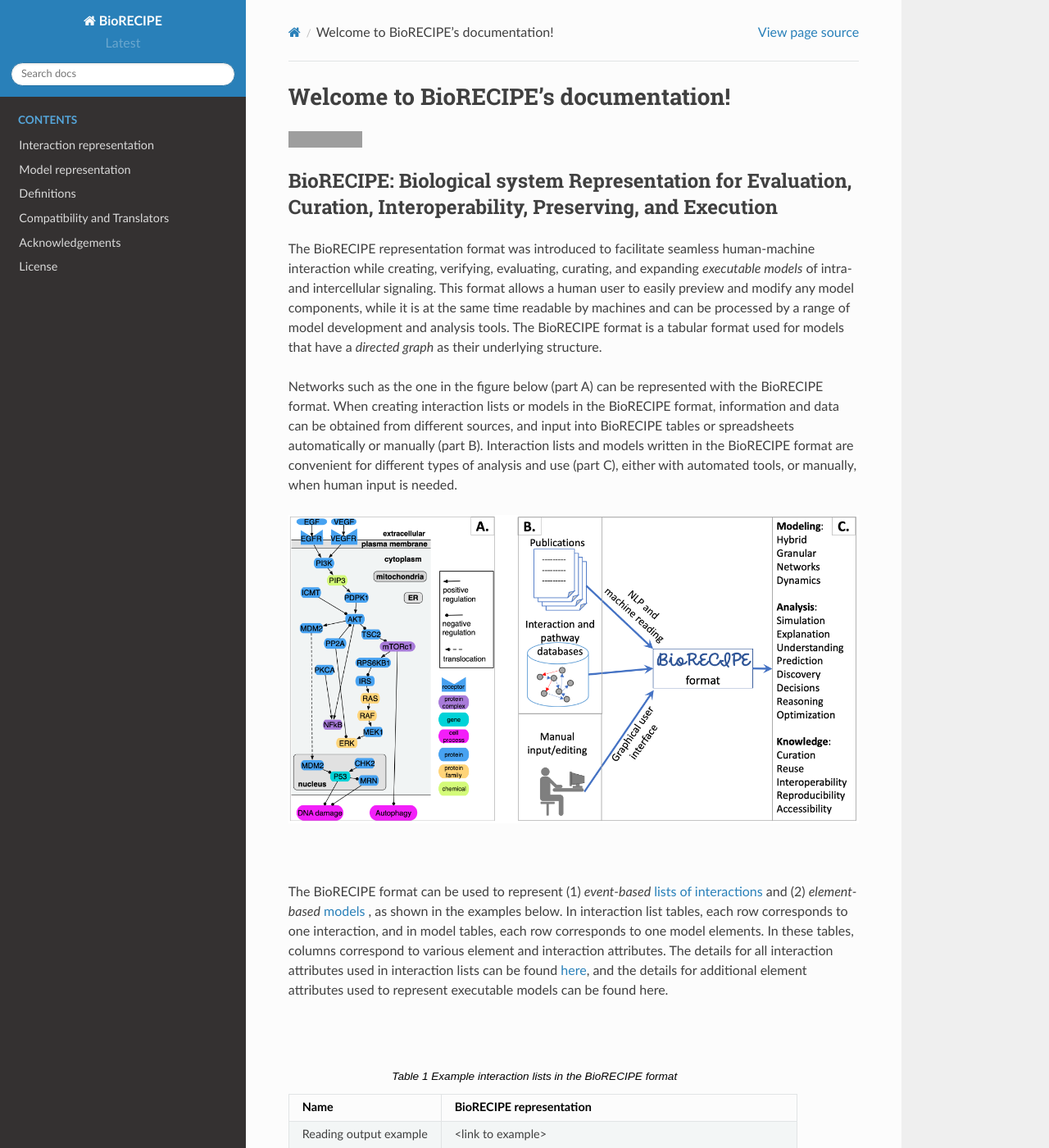
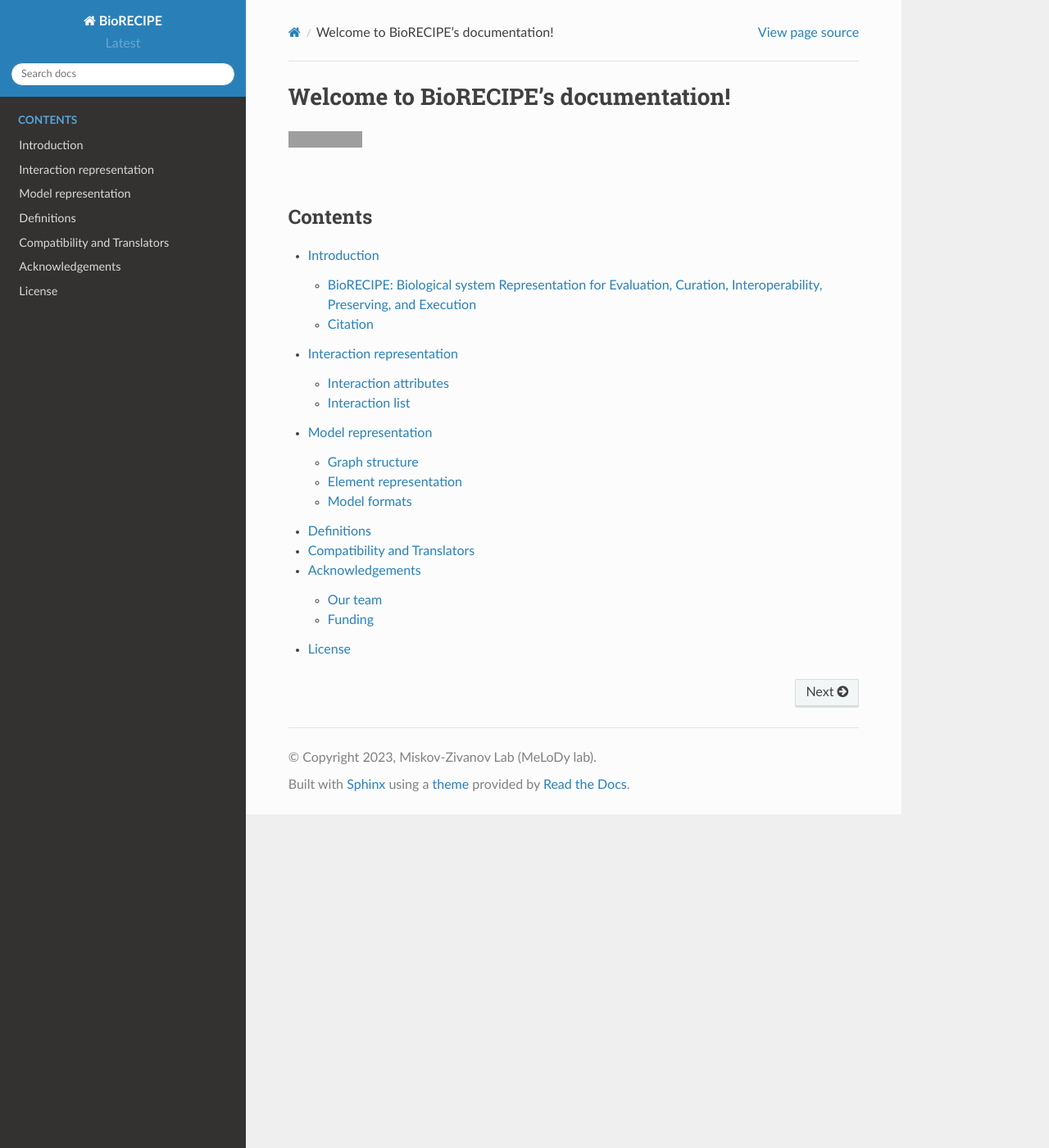
Before and after one commit to pitt-miskov-zivanov-lab/BioRECIPE, a Sphinx documentation site: the page built from docs/index.rst, in a window 1280 px wide and 1400 px high. Shown: the whole window at 82% size. Built offline with Sphinx 7.4.7 and the Read the Docs theme 2.0.0, drawn with Linux system fonts in a browser that asks for light colours; some of the changed text lies outside the part shown; grey boxes are pictures that could not be loaded.

Commit message:
Update index.rst

```diff
--- a/docs/index.rst
+++ b/docs/index.rst
@@ -4,55 +4,14 @@ Welcome to BioRECIPE's documentation!
     :target: https://melody-biorecipe.readthedocs.io/en/latest/?badge=latest
     :alt: Documentation Status
 
-BioRECIPE: Biological system Representation for Evaluation, Curation, Interoperability, Preserving, and Execution
---------------------------------------------------------------------------------------------------------
-
-The BioRECIPE representation format was introduced to facilitate seamless human-machine interaction while creating, verifying, evaluating, curating, and expanding *executable models* of intra- and intercellular signaling. This format allows a human user to easily preview and modify any model components, while it is at the same time readable by machines and can be processed by a range of model development and analysis tools. The BioRECIPE format is a tabular format used for models that have a *directed graph* as their underlying structure.
-
-Networks such as the one in the figure below (part A) can be represented with the BioRECIPE format. When creating interaction lists or models in the BioRECIPE format, information and data can be obtained from different sources, and input into BioRECIPE tables or spreadsheets automatically or manually (part B). Interaction lists and models written in the BioRECIPE format are convenient for different types of analysis and use (part C), either with automated tools, or manually, when human input is needed.
-
-.. figure:: figures/figure_biorecipe_example_flow.png
-    :align: center
-    :alt: internal figure
-
 
 |
-|
-
-The BioRECIPE format can be used to represent (1) *event-based* `lists of interactions <https://melody-biorecipe.readthedocs.io/en/latest/index.html#id8>`_ and (2) *element-based* `models <https://melody-biorecipe.readthedocs.io/en/latest/index.html#id9>`_ , as shown in the examples below. In interaction list tables, each row corresponds to one interaction, and in model tables, each row corresponds to one model elements. In these tables, columns correspond to various element and interaction attributes. The details for all interaction attributes used in interaction lists can be found `here <https://melody-biorecipe.readthedocs.io/en/latest/bio_interactions.html#interaction-attributes>`_, and the details for additional element attributes used to represent executable models can be found here.
-
-|
-
-.. csv-table:: Example interaction lists in the BioRECIPE format
-    :header: Name, BioRECIPE representation
-    :widths: 30, 70
-
-    Reading output example, <link to example>
-
-|
-
-
-.. csv-table:: Example models in the BioRECIPE format
-    :header: System, BioRECIPE representation, Publication
-    :widths: 30, 30, 40
-
-    T cell, <link to BioRECIPE file>, `link <https://scholar.google.com/citations?view_op=view_citation&hl=en&user=tUrAYVsAAAAJ&citation_for_view=tUrAYVsAAAAJ:3fE2CSJIrl8C>`_
-    CAR T cell, <link to BioRECIPE file>, `link <https://www.nmzlab.pitt.edu/research>`_
-    macrophage, <link to BioRECIPE file>, `link <https://www.nmzlab.pitt.edu/research>`_
-    melanoma, <link to BioRECIPE file>, `link <https://www.nmzlab.pitt.edu/research>`_
-    pancreatic cancer cell, <link to BioRECIPE file>, `link <https://www.nmzlab.pitt.edu/research>`_
-    GBM stem cell, <link to BioRECIPE file>, `link <https://www.nmzlab.pitt.edu/research>`_
-    colon cancer cell, <link to BioRECIPE file>, `link <https://www.nmzlab.pitt.edu/research>`_
-    ovarian cancer cell, <link to BioRECIPE file>, `link <https://www.nmzlab.pitt.edu/research>`_
-
-|
-
-
 
 .. toctree::
    :maxdepth: 2
    :caption: Contents
 
+   introduction
    bio_interactions
    model_representation
    definitions
```
